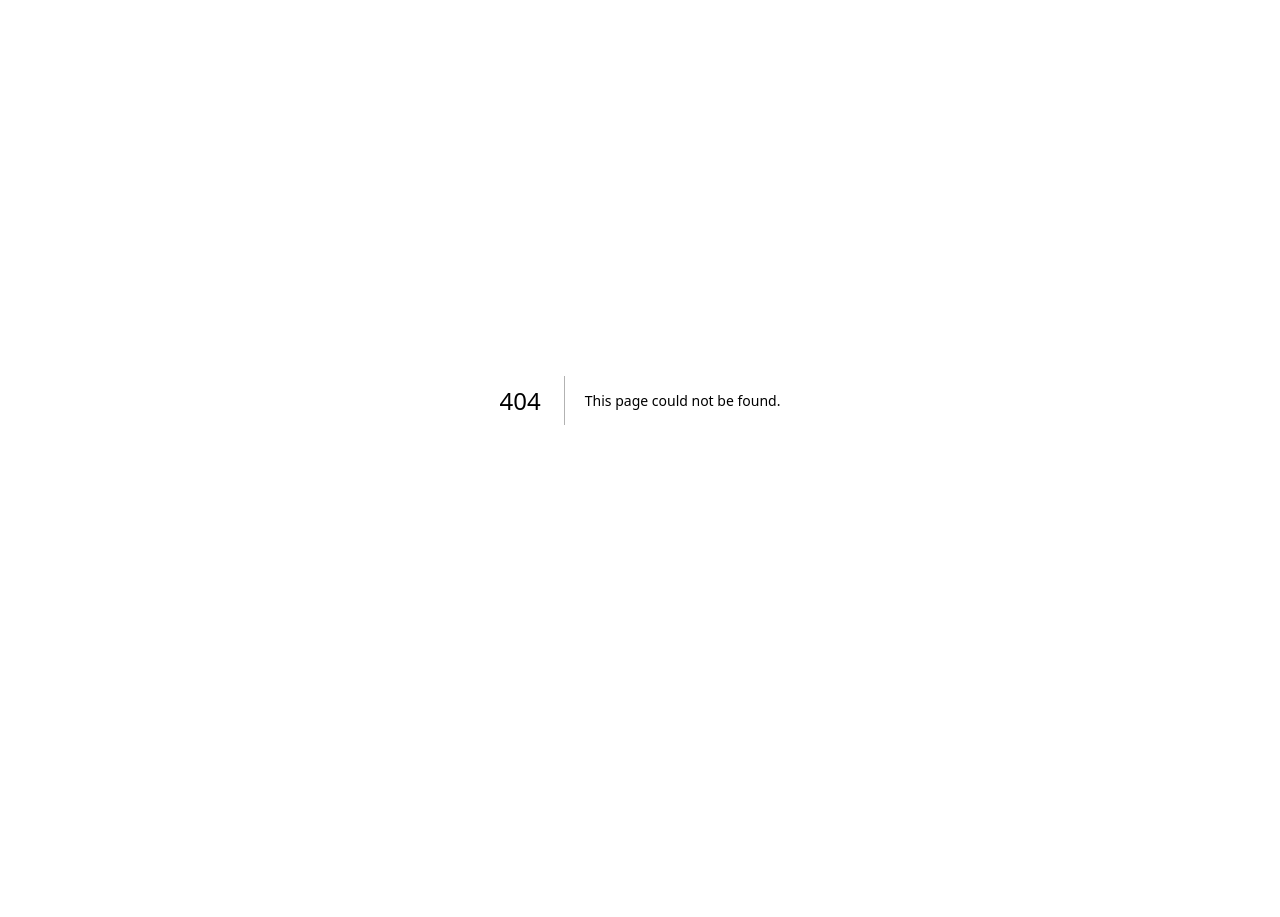
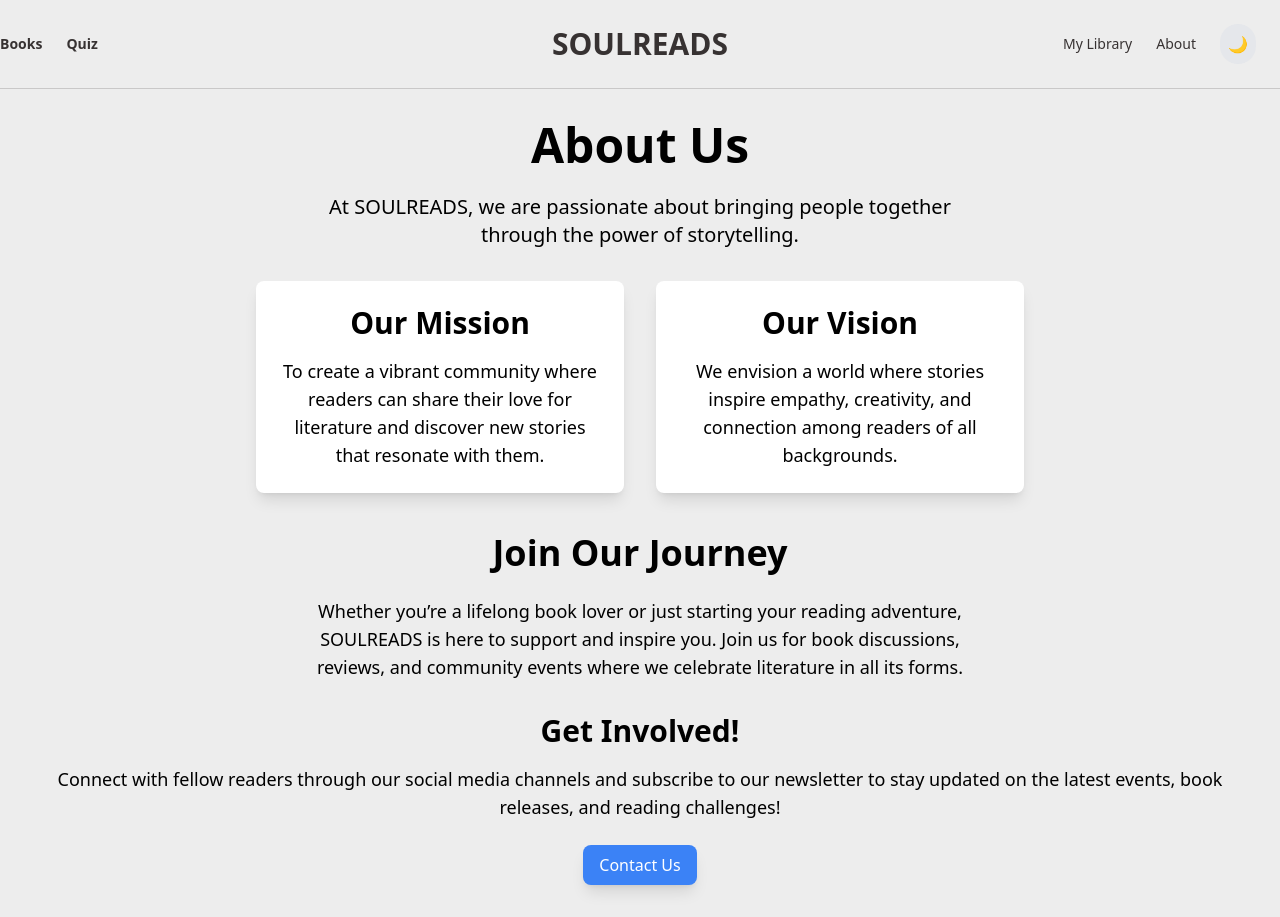
Before and after one commit to sayuru-j/soulreads-client, a Next.js app: page /about in a window 1280 px wide. Before the commit this address had no page. Before the commit the page ends 800 px from the top, so only its background shows below. Built offline with nearby package versions, Linux system fonts and the light colour scheme.

Commit message:
Completed the about page and dark mode.

```diff
--- /dev/null
+++ b/app/about/layout.tsx
@@ -0,0 +1,7 @@
+export default function Layout({ children }: { children: React.ReactNode }) {
+    return (
+      <html lang="en">
+        <body className={`antialiased`}>{children}</body>
+      </html>
+    );
+  }
--- /dev/null
+++ b/app/about/page.tsx
@@ -0,0 +1,69 @@
+import React from "react";
+import Image from "next/image";
+import bookImage from "../assets/books.png";
+import Header from "../components/Header";
+
+const About: React.FC = () => {
+  return (
+    <>
+      <Header />
+      <div className="relative flex flex-col items-center justify-center max-w-7xl mx-auto p-8 text-center">
+        <h1 className="text-5xl font-extrabold mb-6 text-gradient relative z-10">
+          About Us
+        </h1>
+        <p className="text-lg md:text-xl mb-8 max-w-2xl relative z-10">
+          At SOULREADS, we are passionate about bringing people together through
+          the power of storytelling.
+        </p>
+
+        <div className="grid grid-cols-1 md:grid-cols-2 gap-8 max-w-3xl mb-10 relative z-10">
+          <div className="bg-white shadow-lg rounded-lg p-6">
+            <h2 className="text-3xl font-semibold mb-4">Our Mission</h2>
+            <p className="text-base md:text-lg">
+              To create a vibrant community where readers can share their love
+              for literature and discover new stories that resonate with them.
+            </p>
+          </div>
+
+          <div className="bg-white shadow-lg rounded-lg p-6">
+            <h2 className="text-3xl font-semibold mb-4">Our Vision</h2>
+            <p className="text-base md:text-lg">
+              We envision a world where stories inspire empathy, creativity, and
+              connection among readers of all backgrounds.
+            </p>
+          </div>
+        </div>
+
+        <h2 className="text-4xl font-bold mb-6 relative z-10">
+          Join Our Journey
+        </h2>
+        <p className="text-base md:text-lg mb-8 max-w-2xl relative z-10">
+          Whether you’re a lifelong book lover or just starting your reading
+          adventure, SOULREADS is here to support and inspire you. Join us for
+          book discussions, reviews, and community events where we celebrate
+          literature in all its forms.
+        </p>
+
+        <h3 className="text-3xl font-semibold mb-4 relative z-10">
+          Get Involved!
+        </h3>
+        <p className="text-base md:text-lg mb-6 relative z-10">
+          Connect with fellow readers through our social media channels and
+          subscribe to our newsletter to stay updated on the latest events, book
+          releases, and reading challenges!
+        </p>
+
+        <div className="text-center relative z-10">
+          <a
+            href="/contact"
+            className="inline-block bg-blue-500 text-white px-4 py-2 rounded-lg shadow-lg hover:bg-blue-600 transition duration-200"
+          >
+            Contact Us
+          </a>
+        </div>
+      </div>
+    </>
+  );
+};
+
+export default About;
--- a/app/components/Header.tsx
+++ b/app/components/Header.tsx
@@ -17,20 +17,35 @@ const Header: React.FC<HeaderProps> = ({ logoOnly, noPad, noSeperator }) => {
   const navItems: NavigationItem[] = niList;
   const router = useRouter();
   const [user, setUser] = useState<User>();
+  const [isDarkMode, setIsDarkMode] = useState<boolean>(false);
 
   useEffect(() => {
     const existingUser = loadUser();
     setUser(existingUser ? existingUser : undefined);
   }, []);
 
-  // Animation variants
+  const handleToggle = () => {
+    setIsDarkMode((prev) => !prev);
+
+    const htmlElement = document.documentElement;
+
+    // Log current state and toggle the class
+    if (!isDarkMode) {
+      htmlElement.classList.add("dark");
+      console.log("Dark mode enabled");
+    } else {
+      htmlElement.classList.remove("dark");
+      console.log("Dark mode disabled");
+    }
+  };
+
   const navItemVariants = {
     hidden: { opacity: 0, y: -10 },
     visible: (i: number) => ({
       opacity: 1,
       y: 0,
       transition: {
-        delay: i * 0.1, // Delay for staggered effect
+        delay: i * 0.1,
       },
     }),
   };
@@ -55,7 +70,6 @@ const Header: React.FC<HeaderProps> = ({ logoOnly, noPad, noSeperator }) => {
       ${noPad ? "p-0 md:mt-10" : "py-6"}
       border-black/20`}
     >
-      {/* Left Navigation Items */}
       <motion.div
         id="left"
         className="flex items-center gap-4 md:gap-6 w-full md:w-1/3 font-semibold justify-center md:justify-start"
@@ -78,7 +92,6 @@ const Header: React.FC<HeaderProps> = ({ logoOnly, noPad, noSeperator }) => {
             ))}
       </motion.div>
 
-      {/* Center Logo */}
       <motion.div
         id="center"
         className="flex items-center justify-center w-full md:w-1/3 py-4 md:py-0"
@@ -92,7 +105,6 @@ const Header: React.FC<HeaderProps> = ({ logoOnly, noPad, noSeperator }) => {
         </h2>
       </motion.div>
 
-      {/* Right Navigation Items */}
       <motion.div
         id="right"
         className="flex items-center gap-4 md:gap-6 w-full md:w-1/3 justify-center md:justify-end"
@@ -104,13 +116,19 @@ const Header: React.FC<HeaderProps> = ({ logoOnly, noPad, noSeperator }) => {
             <motion.h2
               key={ni.id}
               variants={navItemVariants}
-              custom={index + Math.floor(navItems.length / 2)} // Custom delay for staggered animation
+              custom={index + Math.floor(navItems.length / 2)}
               className="text-sm cursor-pointer"
               onClick={() => router.push(ni.url)}
             >
               {ni.name}
             </motion.h2>
           ))}
+        <motion.button
+          className="bg-gray-200 rounded-full p-2"
+          onClick={handleToggle}
+        >
+          {isDarkMode ? "🌞" : "🌙"}
+        </motion.button>
 
         <motion.h2
           variants={navItemVariants}
--- a/app/globals.css
+++ b/app/globals.css
@@ -2,6 +2,31 @@
 @tailwind components;
 @tailwind utilities;
 
+/* Global body styles */
+body {
+  background-color: #ededed; /* Default light background */
+  transition: background-color 0.3s ease, color 0.3s ease; /* Smooth transition for background and text color */
+  color: #000; /* Default dark text color */
+}
+
+/* Dark mode styles */
+.dark {
+  background-color: #1a1a1a; /* Dark background */
+  color: #ffffff; /* Light text color */
+}
+
+/* Light mode styles */
+.light {
+  background-color: #ffffff; /* Light background */
+  color: #000000; /* Dark text color */
+}
+
 body {
   background-color: #ededed;
+  transition: background-color 0.3s ease;
 }
+
+.dark {
+  background-color: #1a1a1a; /* Dark background */
+  color: #ffffff; /* Light text color */
+}
--- a/tailwind.config.ts
+++ b/tailwind.config.ts
@@ -6,6 +6,7 @@ const config: Config = {
     "./components/**/*.{js,ts,jsx,tsx,mdx}",
     "./app/**/*.{js,ts,jsx,tsx,mdx}",
   ],
+  darkMode: "class", // Enable dark mode using class strategy
   theme: {
     extend: {
       colors: {
@@ -15,4 +16,5 @@ const config: Config = {
   },
   plugins: [],
 };
+
 export default config;
```
Also changed, not shown: package.json (+4 -3 lines), app/assets/books.png (added), 1 other file (tests, documents, lock files or other folders).
